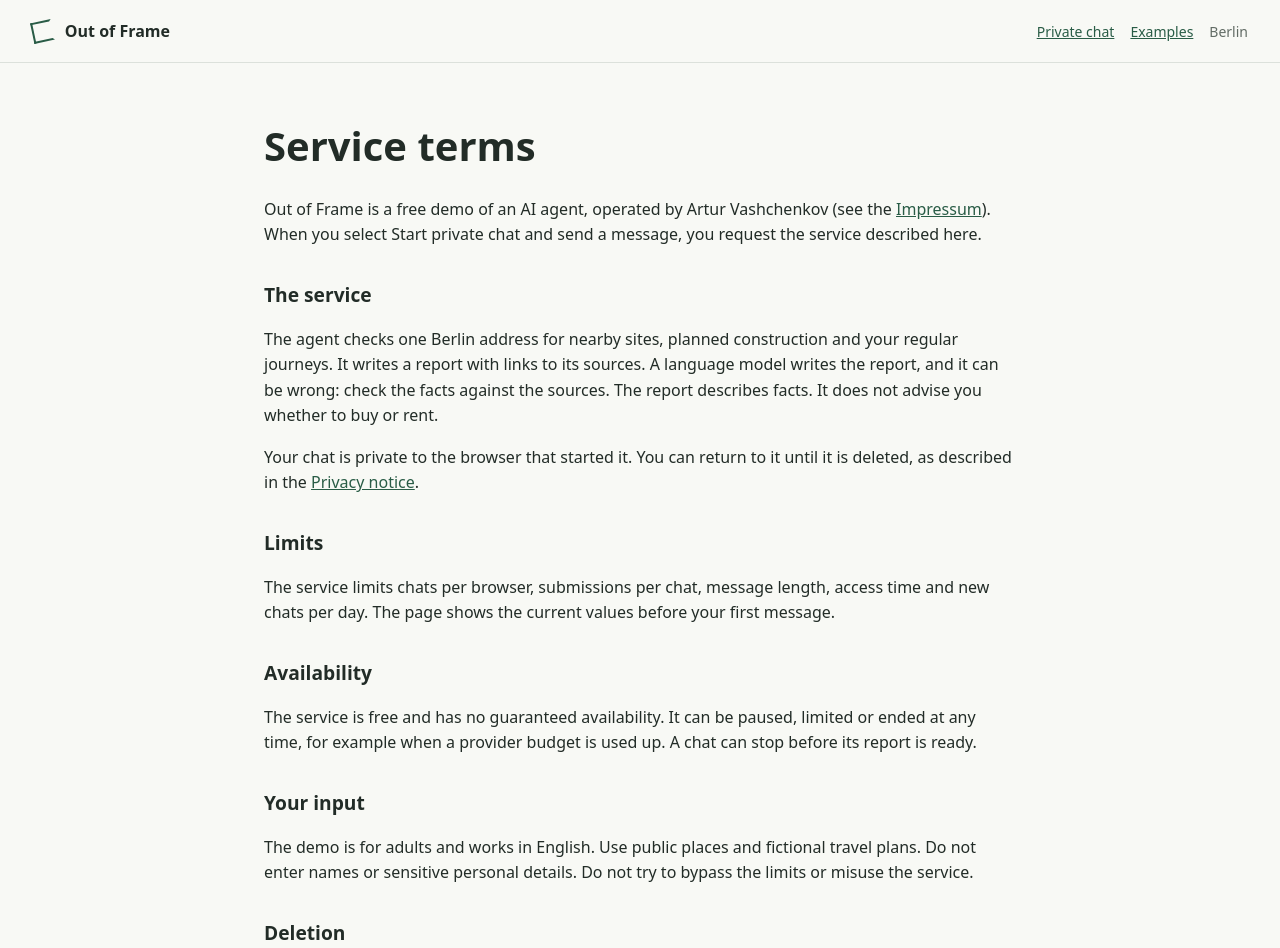
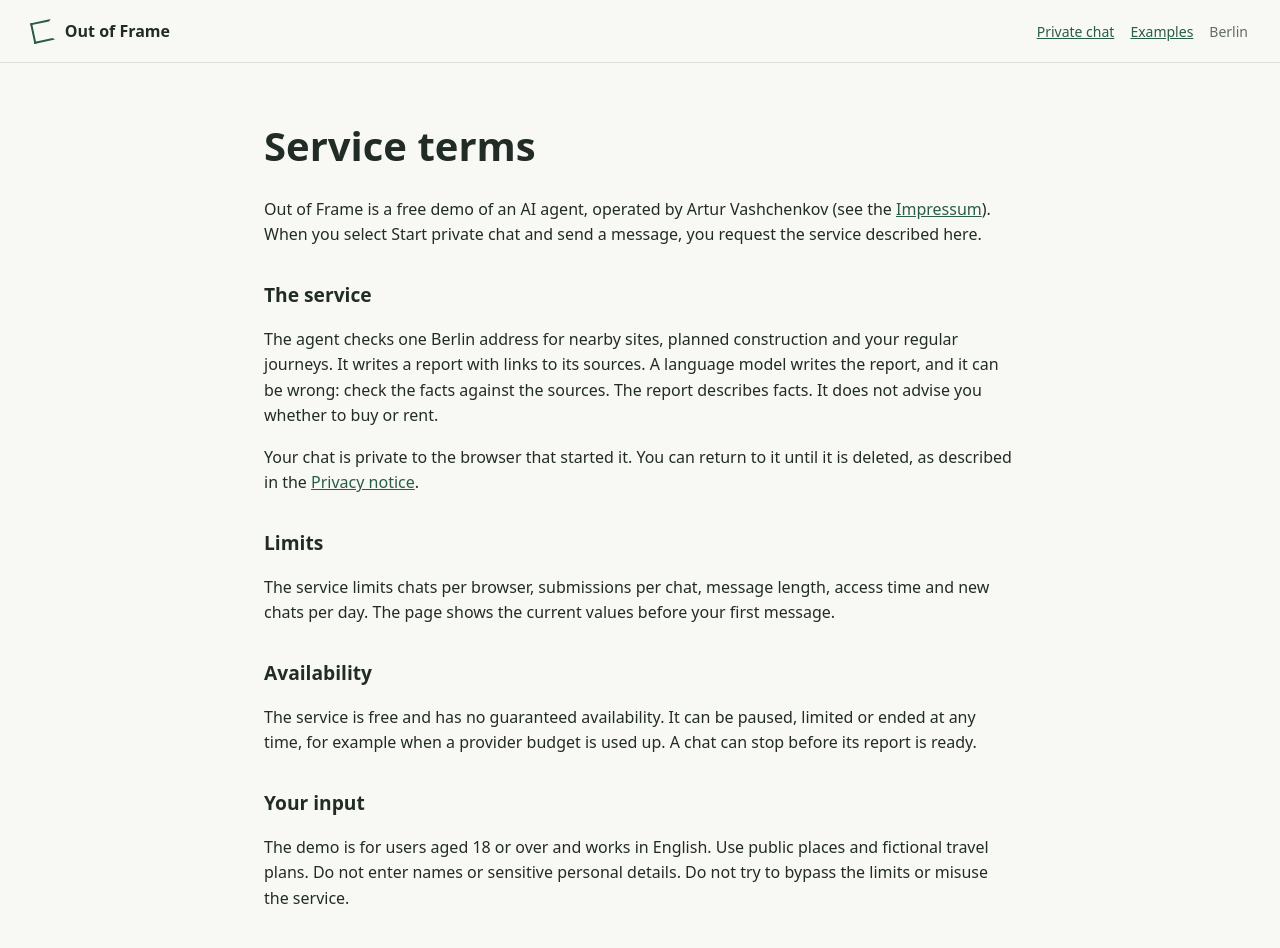
Before and after one commit to avashchenkov/out-of-frame, a Next.js app in the folder demo/frontend/: page /terms in a window 1280 px wide. Shown: the top 948 px of the page. Built offline with nearby package versions, Linux system fonts and the light colour scheme.

Commit message:
fix: state the age limit plainly in the start notice and terms

```diff
--- a/demo/frontend/src/app/terms/page.tsx
+++ b/demo/frontend/src/app/terms/page.tsx
@@ -64,9 +64,10 @@ export default async function Terms() {
         </p>
         <h2>Your input</h2>
         <p>
-          The demo is for adults and works in English. Use public places and
-          fictional travel plans. Do not enter names or sensitive personal
-          details. Do not try to bypass the limits or misuse the service.
+          The demo is for users aged 18 or over and works in English. Use public
+          places and fictional travel plans. Do not enter names or sensitive
+          personal details. Do not try to bypass the limits or misuse the
+          service.
         </p>
         <h2>Deletion</h2>
         <p>
--- a/demo/frontend/src/components/chat-input.tsx
+++ b/demo/frontend/src/components/chat-input.tsx
@@ -37,8 +37,8 @@ export function ChatInput({
     return (
       <section className="start-notice" aria-label="Before your first message">
         <p>
-          English-language AI demo for adults. Use public places and fictional
-          travel plans. Start requests a free AI report under the{" "}
+          An AI demo in English, for users aged 18 or over. Use public places
+          and fictional travel plans. Start requests a free AI report under the{" "}
           <Link href="/terms">service terms</Link> and the limits shown here.
           Availability is not guaranteed. Reports give facts, not advice to buy
           or rent.
```
Also changed, not shown: 1 other file (tests, documents, lock files or other folders).
